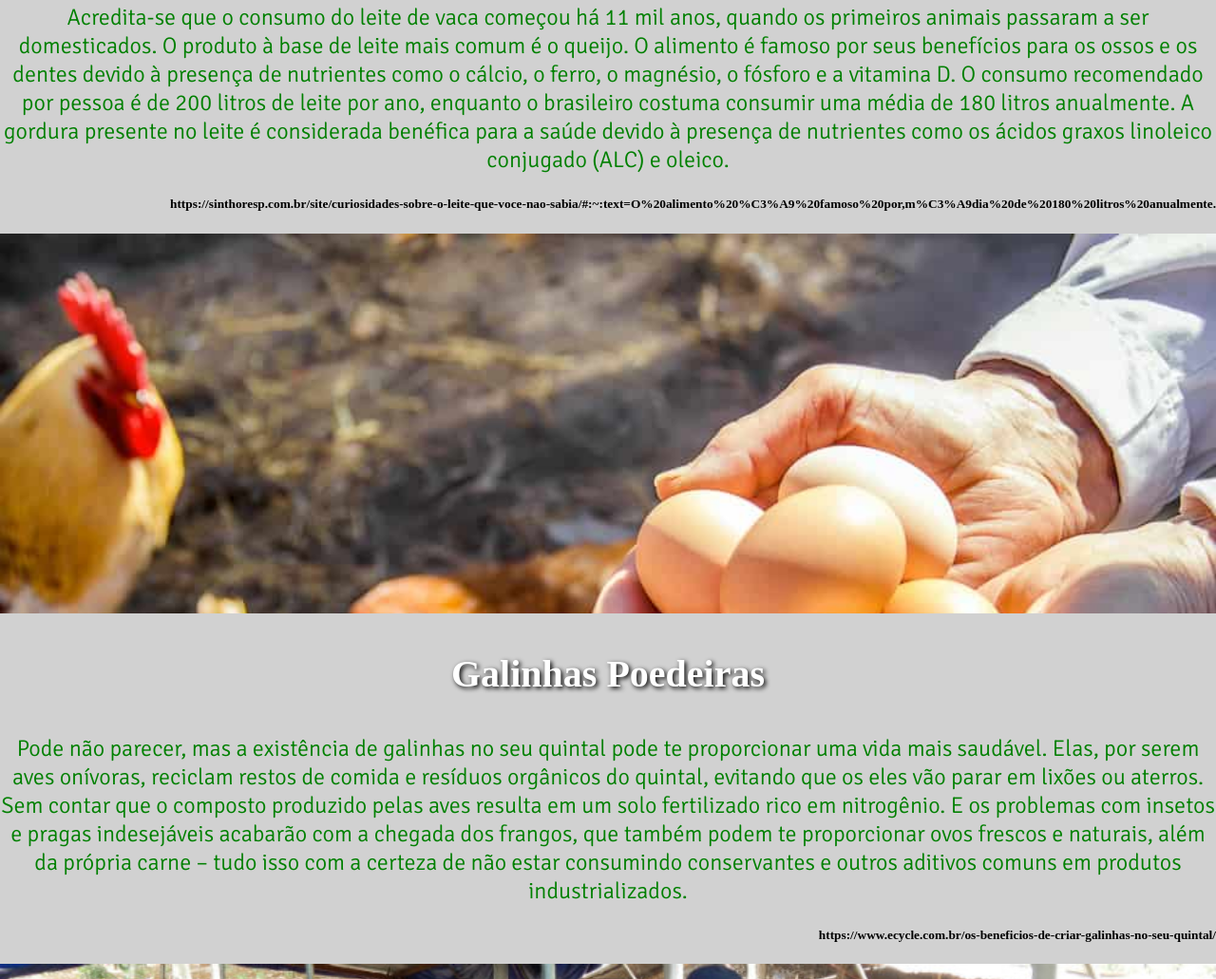
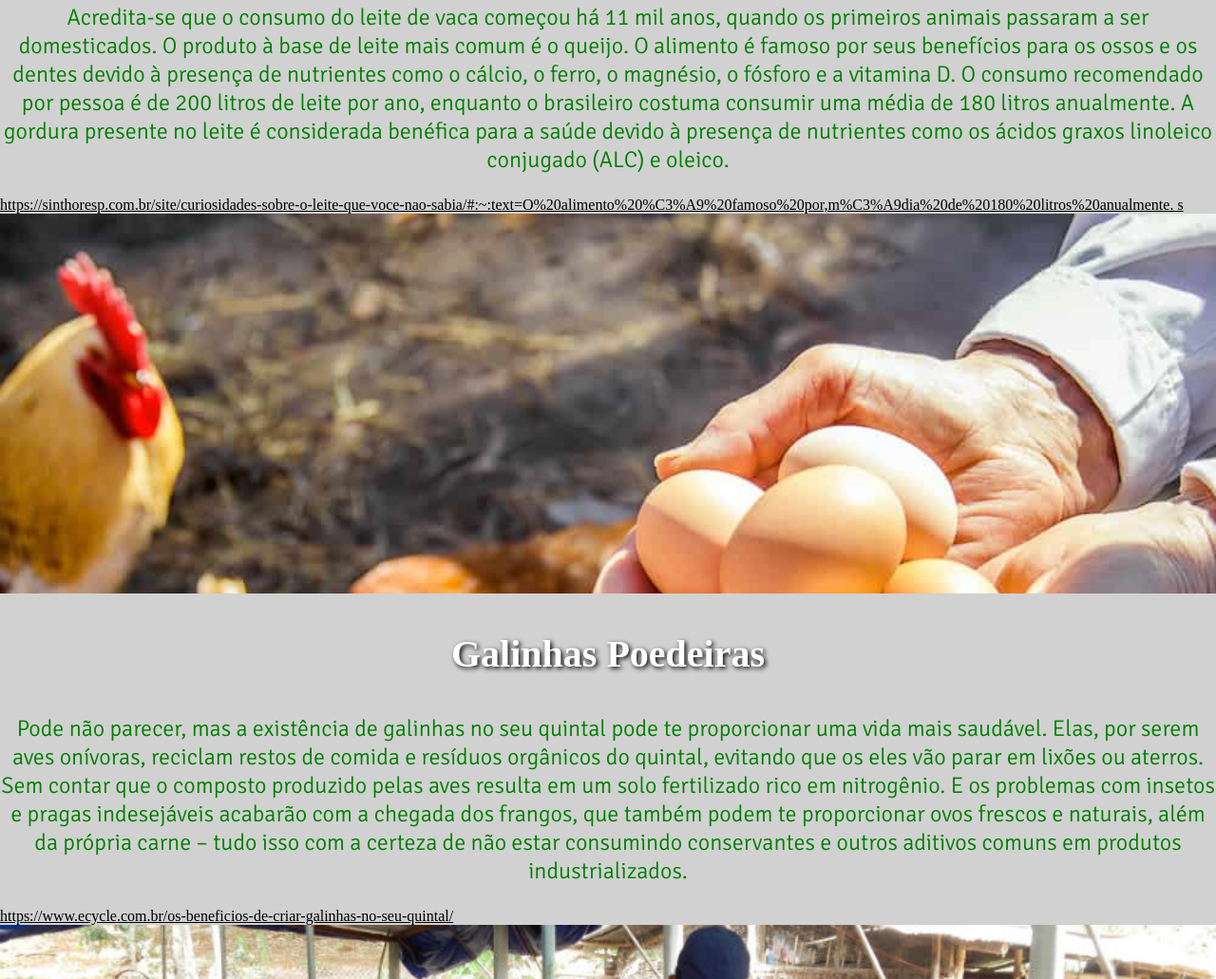
Before and after one commit to Carolzita001/Copacabana-business, a plain HTML site: page index.html in a window 1280 px wide. Shown: the part 921-1952 px from the top of the page at 95% size. Drawn offline with Linux system fonts and the light colour scheme; a web font is replaced by a local one.

Commit message:
Adicionando links

```diff
--- a/index.html
+++ b/index.html
@@ -39,7 +39,9 @@
                         A gordura presente no leite é considerada benéfica para a saúde devido à presença de nutrientes como os ácidos graxos linoleico conjugado (ALC) e oleico.
                     </p>
 
-                    <h5 class="text-info">https://sinthoresp.com.br/site/curiosidades-sobre-o-leite-que-voce-nao-sabia/#:~:text=O%20alimento%20%C3%A9%20famoso%20por,m%C3%A9dia%20de%20180%20litros%20anualmente.</h5>
+                    <a class="text-info" href="https://sinthoresp.com.br/site/curiosidades-sobre-o-leite-que-voce-nao-sabia/#:~:text=O%20alimento%20%C3%A9%20famoso%20por,m%C3%A9dia%20de%20180%20litros%20anualmente.">
+                        https://sinthoresp.com.br/site/curiosidades-sobre-o-leite-que-voce-nao-sabia/#:~:text=O%20alimento%20%C3%A9%20famoso%20por,m%C3%A9dia%20de%20180%20litros%20anualmente.
+                    s</a>
 
                 </div>
             </div>
@@ -69,7 +71,9 @@
                         tudo isso com a certeza de não estar consumindo conservantes e outros aditivos comuns em produtos industrializados.
                     </p>
 
-                    <h5 class="text-info">https://www.ecycle.com.br/os-beneficios-de-criar-galinhas-no-seu-quintal/</h5>
+                    <a class="text-info" href="https://www.ecycle.com.br/os-beneficios-de-criar-galinhas-no-seu-quintal/">
+                        https://www.ecycle.com.br/os-beneficios-de-criar-galinhas-no-seu-quintal/
+                    </a>
 
                 </div>
             </div>
@@ -98,7 +102,9 @@
                         São muitas as vitaminas que os porcos necessitam receber, entre elas as do complexo A, complexo B, vitamina D, vitaminas específicas para a função reprodutiva, vitaminas específicas para a prevenção de doenças, entre outras.
                     </p>
 
-                    <h5 class="text-info">https://www.cpt.com.br/cursos-criacaodesuinos/artigos/criacao-de-porcos-importancia-da-alimentacao-rica-em-vitaminas-na-fase-de-engorda</h5>
+                    <a class="text-info" href="https://www.cpt.com.br/cursos-criacaodesuinos/artigos/criacao-de-porcos-importancia-da-alimentacao-rica-em-vitaminas-na-fase-de-engorda">
+                        https://www.cpt.com.br/cursos-criacaodesuinos/artigos/criacao-de-porcos-importancia-da-alimentacao-rica-em-vitaminas-na-fase-de-engorda
+                    </a>
 
                 </div>
             </div>
--- a/styles.css
+++ b/styles.css
@@ -30,8 +30,7 @@ body{
 
 .text-info{
     color:black;
-    text-align: right;
-    font-size: 10pt;
+    font-size: 12pt;
     text-shadow: none;
 }
 
```
